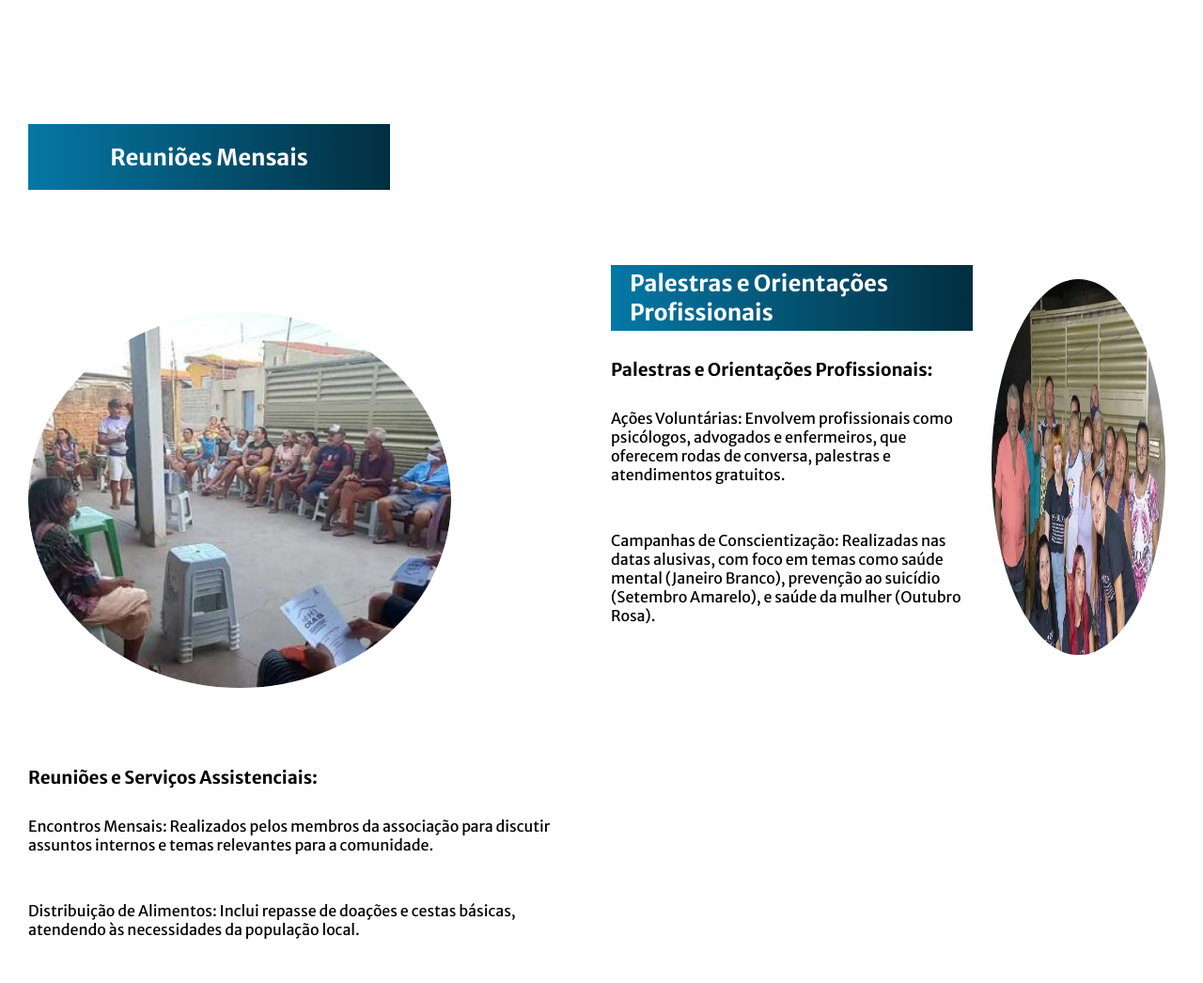
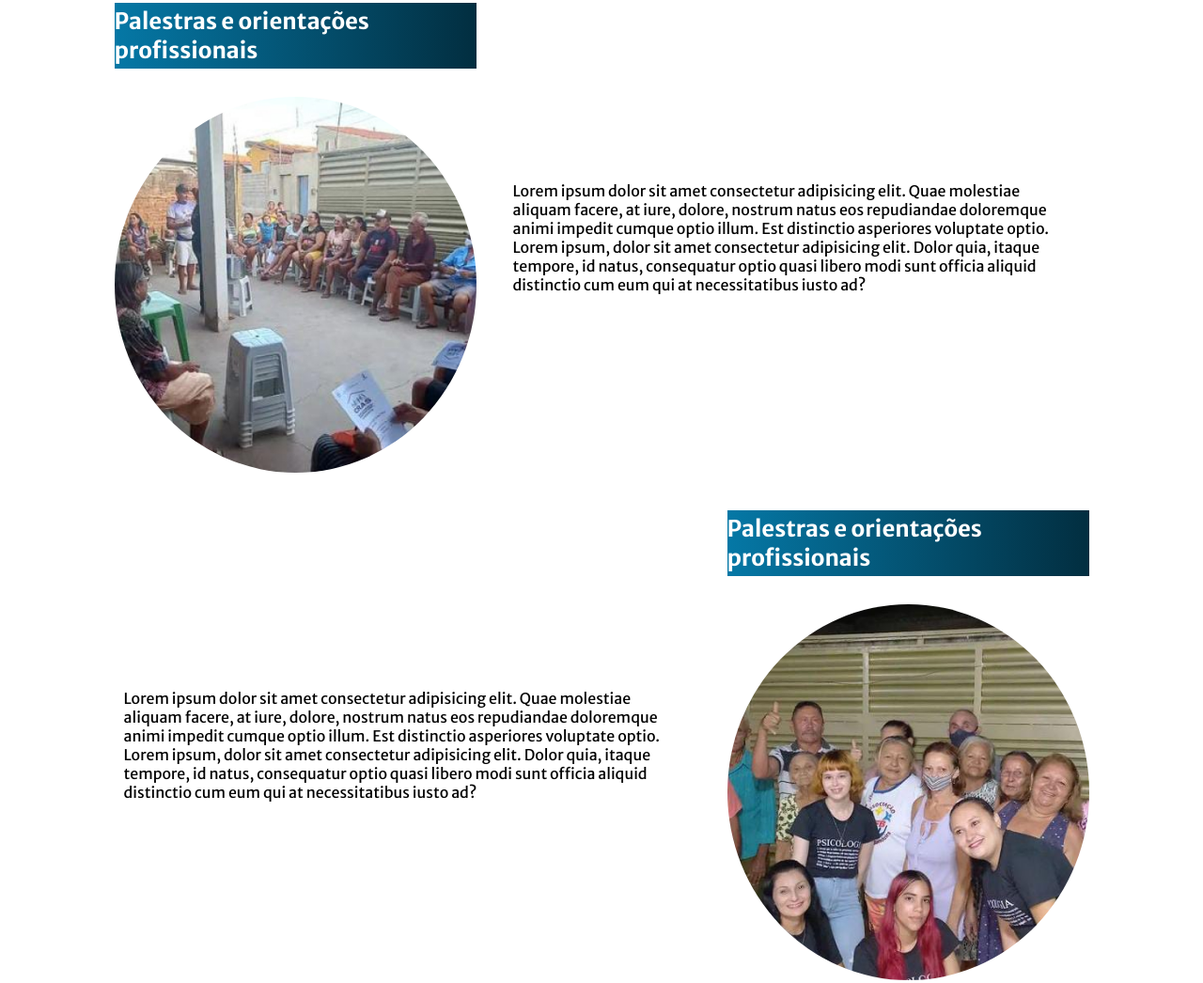
Before and after one commit to LucasPaulo001/Associacao-FB, a plain HTML site: page pages/atividades.html in a window 1280 px wide. Shown: the part 1802-2848 px from the top of the page at 94% size. Drawn offline with nearby package versions, Linux system fonts and the light colour scheme; a web font is replaced by a local one.

Commit message:
Organizando estrutura da página

```diff
--- a/css/atividades.css
+++ b/css/atividades.css
@@ -7,6 +7,11 @@
 
     /*Fonte principal*/
     --fonte-principal: "Merriweather Sans";
+}
+*{
+    padding: 0;
+    margin: 0;
+    box-sizing: border-box;
 }
 
 body{
@@ -81,6 +86,10 @@ body{
 .sectionActivities{
     background-color: white;
     padding: 30px;
+    width: 100%;
+    display: flex;
+    flex-direction: column;
+    align-items: center;
 }
 
 .sectionActivities h2{
@@ -95,7 +104,7 @@ body{
 
 }
 
-.actividad img{
+/* .actividad img{
     border-radius: 50%;
     width: 95%;
     padding: 80px 0;
@@ -103,7 +112,7 @@ body{
     max-width: 450px;
     margin-top: 50px;
     height: 560px;
-}
+} */
 /*
 .actividad{
     display: flex;
@@ -123,14 +132,39 @@ body{
     flex-direction: column;
     gap: 30px;
 } */
+.container{
+    display: flex;
+    justify-items: center;
+    flex-direction: row;
+    justify-content: center;
+    gap: 29px;
+    margin-top: 40px;
+    max-width: 85%;
+}
+.container .img{
+    width: 400px;
+    max-width: 400px;
+    display: flex;
+    height: 100%;
+    border-radius: 51%;
+    flex-direction: column;
+    align-items: center;
+    gap: 30px;
+    justify-content: center;
 
-.conteudo{
-    display: grid;
-    grid-template-columns: repeat(2, 1fr);
+}
+.img img{
+    height: 400px;
+    width: 400px;
+    max-height: 100%;
+    max-width: 100%;
+    object-fit: cover;
+    border-radius: 50%;
+}
+.txt-content{
+    height: 100%;
+    display: flex;
     align-items: center;
-    gap: 20px;
-    justify-content: center;
-    grid-template-rows: 70%;
 }
 
 .conteudo p{
@@ -146,4 +180,6 @@ body{
     display: flex;
     flex-direction: column;
     gap: 30px;
+    padding: 10px;
+    width: 100%;
 }
--- a/pages/atividades.html
+++ b/pages/atividades.html
@@ -64,54 +64,83 @@
         <section class="bannerText">
             <h1>Descubra Nossa Atuação e Projetos</h1>
             <div class="textBlock">
-                <p>As atividades desenvolvidas na Associação consistem em reuniões mensais, palestras ou rodas de conversas com profissionais da saúde, enfermeiros, psicólogos, advogados, odontólogos, entre outros profissionais, frisando sempre o auto-cuidado e a prevenção. Ainda, realizamos momentos recreativos, como as datas comemorativas/alusivas, as quais se concretizam em oportunidades de proporcionar cultura e lazer à comunidade.</p>
-                <p><strong>Processo de Seleção de Projetos:</strong> Primeiramente nós observamos as demandas dos nossos sócios, os assuntos debatidos e comentados em reunião, nos dispomos a ouvir suas necessidades e buscamos atendê-las por meio da atividades e ações propostas.</p>
-                <p>A Associação Comunitária Francisca Bandeira trabalha com três tipos de ações, que são 1-Ações Diretas, 2- Ações por Terceiros, 3- Eventos e Datas Alusivas e 4- Serviços Assistenciais. As Ações diretas, assim são chamadas porque são desenvolvidas pelos próprios membros, são as reuniões mensais, nas quais nos reunimos sempre para tratar de assuntos relacionados a Associação ou ao bairro.</p>
+                <p>As atividades desenvolvidas na Associação consistem em reuniões mensais, palestras ou rodas de
+                    conversas com profissionais da saúde, enfermeiros, psicólogos, advogados, odontólogos, entre outros
+                    profissionais, frisando sempre o auto-cuidado e a prevenção. Ainda, realizamos momentos recreativos,
+                    como as datas comemorativas/alusivas, as quais se concretizam em oportunidades de proporcionar
+                    cultura e lazer à comunidade.</p>
+                <p><strong>Processo de Seleção de Projetos:</strong> Primeiramente nós observamos as demandas dos nossos
+                    sócios, os assuntos debatidos e comentados em reunião, nos dispomos a ouvir suas necessidades e
+                    buscamos atendê-las por meio da atividades e ações propostas.</p>
+                <p>A Associação Comunitária Francisca Bandeira trabalha com três tipos de ações, que são 1-Ações
+                    Diretas, 2- Ações por Terceiros, 3- Eventos e Datas Alusivas e 4- Serviços Assistenciais. As Ações
+                    diretas, assim são chamadas porque são desenvolvidas pelos próprios membros, são as reuniões
+                    mensais, nas quais nos reunimos sempre para tratar de assuntos relacionados a Associação ou ao
+                    bairro.</p>
             </div>
             <img src="../assets/images/icons/colaboracao 1.png" alt="">
         </section>
-
+        <!-- Sessão com o conteúdo (textos e imagens) -->
         <section class="sectionActivities">
-
-            <div class="actividad" id="action1">
-
-                <div class="conteudo">
+            <div class="container">
+                <!-- Imagem -->
                 <div class="img">
+                    <!-- Título -->
                     <div class="title">
-                            <h2>Reuniões Mensais</h2>
-                        <div>
-                        <img src="../assets/images/content/WhatsApp Image 2024-11-14 at 18.13.06 2.jpg" alt="">
+                        <h2>Palestras e orientações profissionais</h2>
                     </div>
+                    <img src="../assets/images/content/WhatsApp Image 2024-11-14 at 18.13.06 2.jpg" alt="" >
+                </div>
+                <!-- div com o texto -->
                 <div class="txt">
-
-                        <h3>Reuniões e Serviços Assistenciais:</h3>
-                        <p>Encontros Mensais: Realizados pelos membros da associação para discutir assuntos internos e temas relevantes para a comunidade. </p>
-                        <p><br>Distribuição de Alimentos: Inclui repasse de doações e cestas básicas, atendendo às necessidades da população local.</p>
-                                        </div>
+                    <!-- Texto -->
+                    <div class="txt-content">
+                        Lorem ipsum dolor sit amet consectetur adipisicing elit. Quae molestiae aliquam facere, at iure, dolore, nostrum natus eos repudiandae doloremque animi impedit cumque optio illum. Est distinctio asperiores voluptate optio.
+                        Lorem ipsum, dolor sit amet consectetur adipisicing elit. Dolor quia, itaque tempore, id natus, consequatur optio quasi libero modi sunt officia aliquid distinctio cum eum qui at necessitatibus iusto ad?
                     </div>
                 </div>
 
-            <div class="actividad" id="action2">
-
-                <div class="conteudo">
-                    <div class="txt">
-                        <div class="title"><h2>Palestras e Orientações Profissionais</h2></div>
-                        <h3>Palestras e Orientações Profissionais:</h3>
-                        <p>Ações Voluntárias: Envolvem profissionais como psicólogos, advogados e enfermeiros, que oferecem rodas de conversa, palestras e atendimentos gratuitos. </p>
-                        <p><br>Campanhas de Conscientização: Realizadas nas datas alusivas, com foco em temas como saúde mental (Janeiro Branco), prevenção ao suicídio (Setembro Amarelo), e saúde da mulher (Outubro Rosa).</p>
-                    </div>
-                    <div class="img"><img src="../assets/images/content/img02.jpeg" alt=""></div>
             </div>
 
+            <!-- Segundo conteúdo de atividades da página -->
+            <div class="container">
+                <!-- div com o texto -->
+                <div class="txt">
+                    <!-- Texto -->
+                    <div class="txt-content">
+                        Lorem ipsum dolor sit amet consectetur adipisicing elit. Quae molestiae aliquam facere, at iure, dolore, nostrum natus eos repudiandae doloremque animi impedit cumque optio illum. Est distinctio asperiores voluptate optio.
+                        Lorem ipsum, dolor sit amet consectetur adipisicing elit. Dolor quia, itaque tempore, id natus, consequatur optio quasi libero modi sunt officia aliquid distinctio cum eum qui at necessitatibus iusto ad?
                     </div>
-            <h2>Ação Social </h2>
-            <div class="actividad" id="action3">
-                <img src="../assets/images/content/img09.jpeg" alt="">
-                <div class="conteudo">
-                    <h3>Eventos e Atividades Recreativas:</h3>
-                    <p>Datas Comemorativas: Celebrações de eventos como Dia das Mães, Dia das Crianças e Natal, promovendo cultura e lazer. </p>
-                    <p><br>Atividades Educativas: Realizadas em datas específicas, com o objetivo de conscientizar e proporcionar momentos de integração e bem-estar para a comunidade. </p>
                 </div>
+                <!-- Imagem -->
+                <div class="img">
+                    <!-- Título -->
+                    <div class="title">
+                        <h2>Palestras e orientações profissionais</h2>
+                    </div>
+                    <img src="../assets/images/content/img02.jpeg" alt="" >
+                </div>
+            </div>
+
+            <!-- Container com a terceira atividade -->
+            <div class="container">
+                <!-- Imagem -->
+                <div class="img">
+                    <!-- Título -->
+                    <div class="title">
+                        <h2>Palestras e orientações profissionais</h2>
+                    </div>
+                    <img src="../assets/images/content/img09.jpeg" alt="" >
+                </div>
+                <!-- div com o texto -->
+                <div class="txt">
+                    <!-- Texto -->
+                    <div class="txt-content">
+                        Lorem ipsum dolor sit amet consectetur adipisicing elit. Quae molestiae aliquam facere, at iure, dolore, nostrum natus eos repudiandae doloremque animi impedit cumque optio illum. Est distinctio asperiores voluptate optio.
+                        Lorem ipsum, dolor sit amet consectetur adipisicing elit. Dolor quia, itaque tempore, id natus, consequatur optio quasi libero modi sunt officia aliquid distinctio cum eum qui at necessitatibus iusto ad?
+                    </div>
+                </div>
+
             </div>
         </section>
     </main>
```
Lines whose indentation alone changed are shown as unchanged.
